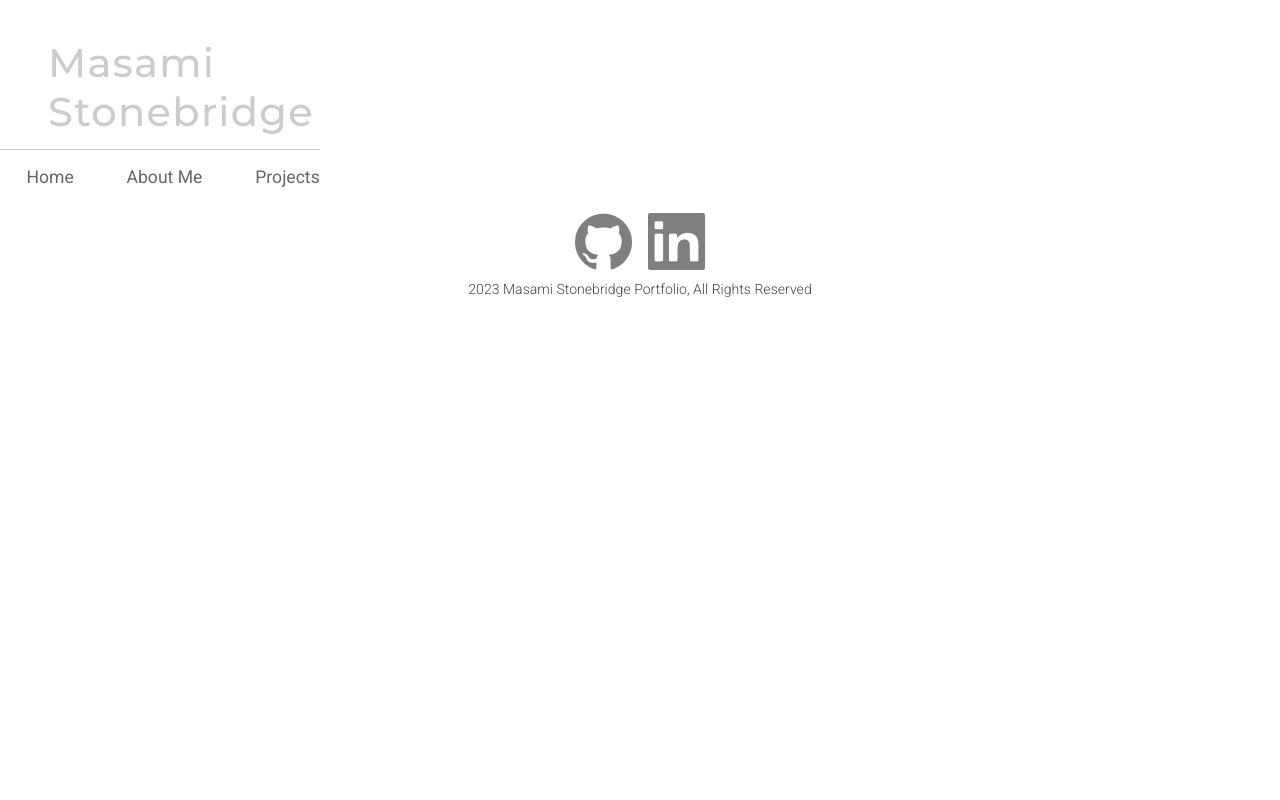
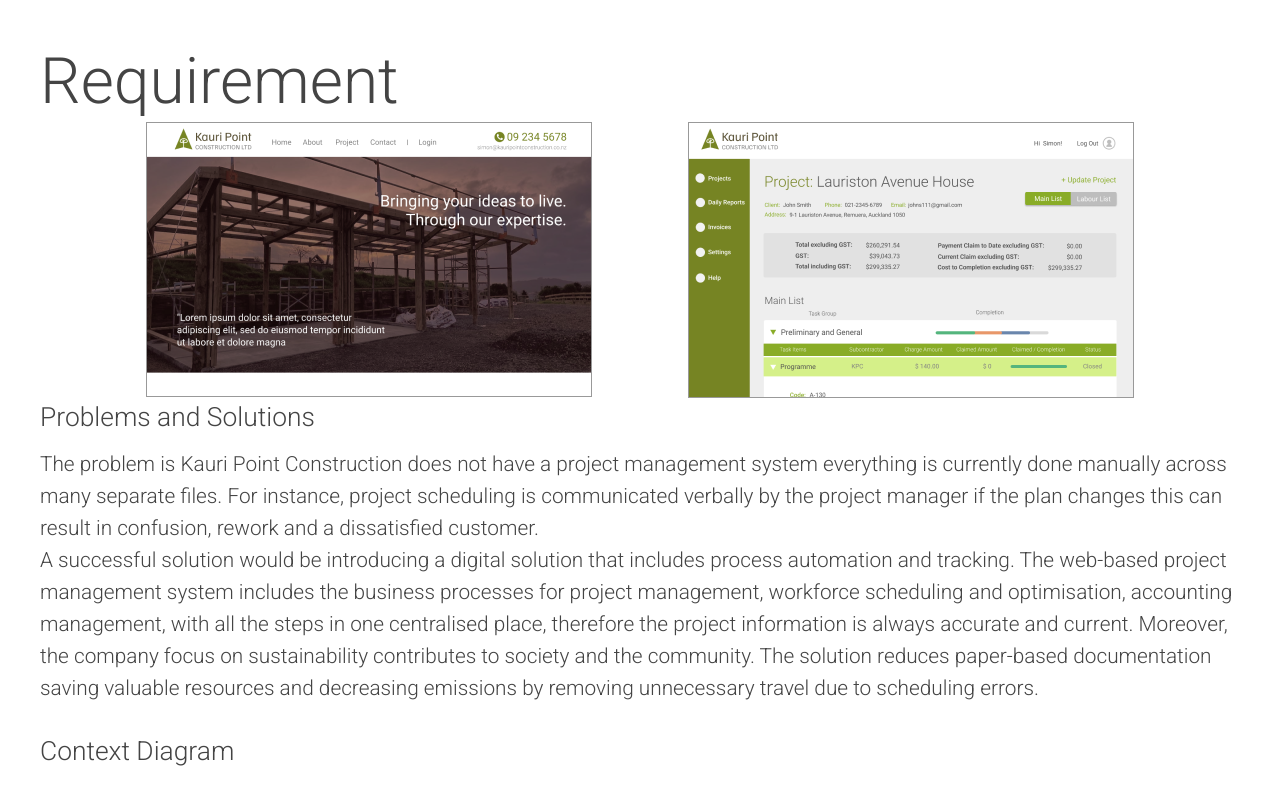
Before and after one commit to Masamist/Portfolio, a React (Create React App) app: page /kpc-project in a window 1280 px wide. Shown: the part 1020-1820 px from the top of the page. Before the commit the page ends 1330 px from the top, so only its background shows below. Built offline with nearby package versions, Linux system fonts and the light colour scheme.

Commit message:
kpc-project update

```diff
--- a/src/index.css
+++ b/src/index.css
@@ -39,7 +39,7 @@ a{
 
 /* layout */
 .container {
-  max-width: 1250px;
+  max-width: 1200px;
   margin: 60px auto;
   display: flex;
   flex-direction: column;
--- a/src/pages/About.js
+++ b/src/pages/About.js
@@ -18,20 +18,16 @@ function AboutIntroduction() {
       <div className='about-container'>
         <h1 className='about-top-title'>Hi there,<br />I am Masami.</h1>
         <p className='about-top-txt'>
-          I graduated Software Development course from Whitecliffe and
-          willing to build a career of Full-Stack developer.</p>
+        I graduated Software Development at Whitecliffe and focused
+        on building my career as a Full-Stack developer. </p>
         <p className='about-top-txt'>
-          My skills are React, HTML, CSS, Bootstrap, Django as Front-end and Node,
-          Mongo DB, SQL, Firebase as Back-end. Also I have skilled with Javascript,
-          Python and C# as a software developer. I have a design background as well
-          as  I used to work Design office as a graphic designer, which support UX
-          and UI design using Figma, Adobe Illustrator and Photoshop.
-          And I have also learnt about agile project management with depth,
-          as a scrum master, a project manager, a business analyst, finance,
-          and of cause as a developer.</p>
+        My skills are React, HTML, CSS, Bootstrap, Django as Front-end and Node,
+        Mongo DB, SQL, Firebase as Back-end, also JavaScript, Python and C#.
+        I also have background in design, I was a graphic designer which I leverage for UX and UI design my skills here are Figma, Adobe Illustrator and Photoshop. I effectively contribute to an agile team environment with my agile project management skills.
+        </p>
         <p className='about-top-txt'>
-          I love creative work not only designing and coding an application.
-          I am looking forward to dive new project and working with new people.</p>
+        I love creative work designing and coding an application.
+        I am looking forward to diving into a new project and working with new people.</p>
       </div>
     </section>
   )
--- a/src/pages/KPCProject.css
+++ b/src/pages/KPCProject.css
@@ -6,6 +6,7 @@
   background-image: url('../assets/kpc_bg_image.png');
   background-repeat: no-repeat;
   background-position: center;
+  background-size: 100%;
 }
 .kpc-container {
   max-width: 55rem;
@@ -47,3 +48,19 @@
 .project-top-button a {
   text-decoration: none;
 }
+
+/* Requirement */
+.kpc-req-container {
+  display: flex;
+  flex-direction: row;
+  width: 100%;
+}
+.kpc-img-container {
+  display: flex;
+  flex-direction: row;
+  justify-content: center;
+  gap: 8%;
+}
+.kpc-img-container > div img {
+  border: 1px solid #999;
+}
--- a/src/pages/KPCProject.js
+++ b/src/pages/KPCProject.js
@@ -2,11 +2,15 @@
 import './KPCProject.css'
 
 // images
+import kpcWebsite from '../assets/kpc-website.png'
+import kpcApp from '../assets/kpc-app.png'
+
 
 export default function KPCProject() {
   return (
     <>
       <KpcTop />
+      <Requirement />
     </>
   )
 }
@@ -27,17 +31,56 @@ function KpcTop() {
         no website for their customers, thus customer landing pages
         were also in scope.
         </p>
-
         <div className='project-top-link'>
-        <a href='https://github.com/Masamist/Get_It_Python_Project'>
+          <a href='https://github.com/Masamist/KauriPointConstruction'>
             <button className='project-top-button' id='gap'>Code on GitHub</button>
           </a>
-        <a href='https://masamist.pythonanywhere.com/'>
+          <a href='https://www.kauripointconstruction.co.nz/'>
             <button className='project-top-button'>Deployed Site</button>
           </a>
         </div>
-
       </div>
     </section>
   )
 }
+
+function Requirement() {
+  return (
+    <section className='kpc-req-container '>
+      <div className='container '>
+        <h1 className='kpc-top-title'>Requirement</h1>
+        <div className='kpc-img-container'>
+          <div>
+            <img src={kpcWebsite} alt='Kauri Point Construction Website' />
+          </div>
+          <div>
+            <img src={kpcApp} alt='Kauri Point Construction App' />
+          </div>
+
+        </div>
+
+
+        <h2>Problems and Solutions</h2>
+        <p className='kpc-top-txt'>
+        The problem is Kauri Point Construction does not have a project
+        management system everything is currently done manually across many
+        separate files. For instance, project scheduling is communicated verbally
+        by the project manager if the plan changes this can result in confusion,
+        rework and a dissatisfied customer.<br />
+        A successful solution would be introducing a digital solution that
+        includes process automation and tracking.
+        The web-based project management system includes the business processes
+        for project management, workforce scheduling and optimisation, accounting
+        management, with all the steps in one centralised place, therefore the
+        project information is always accurate and current. Moreover,
+        the company focus on sustainability contributes to society and the
+        community. The solution reduces paper-based documentation saving
+        valuable resources and decreasing emissions by removing unnecessary
+        travel due to scheduling errors.
+        </p>
+
+        <h2>Context Diagram</h2>
+      </div>
+    </section>
+  )
+}
```
Also changed, not shown: src/assets/kpc-app.png (added), src/assets/kpc-website.png (added). Lines whose indentation alone changed are shown as unchanged.
